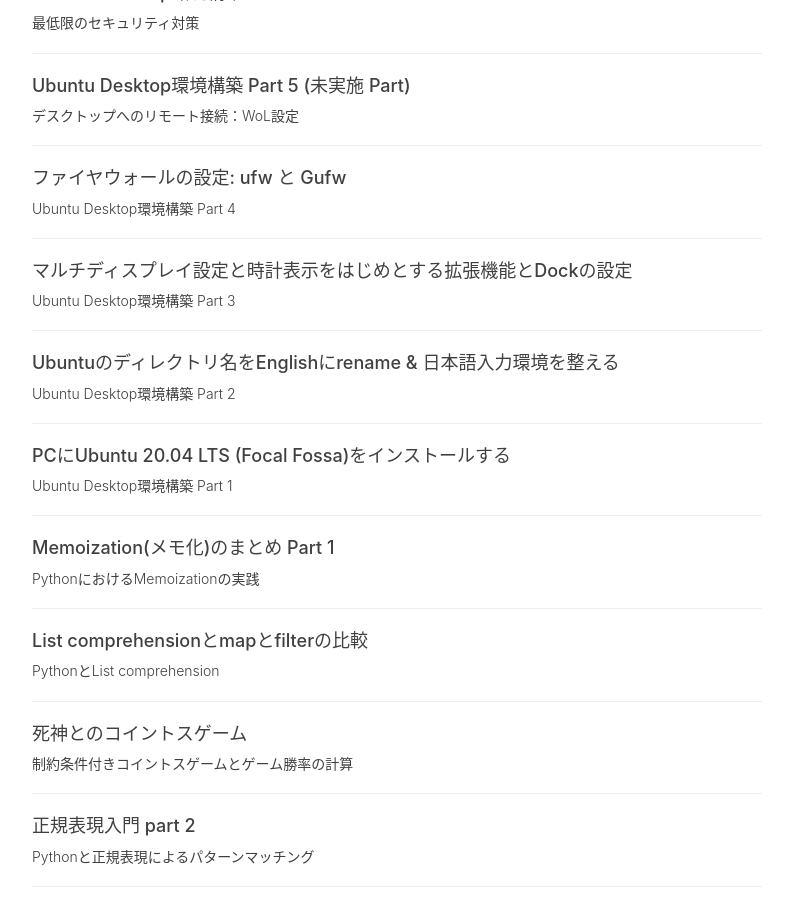
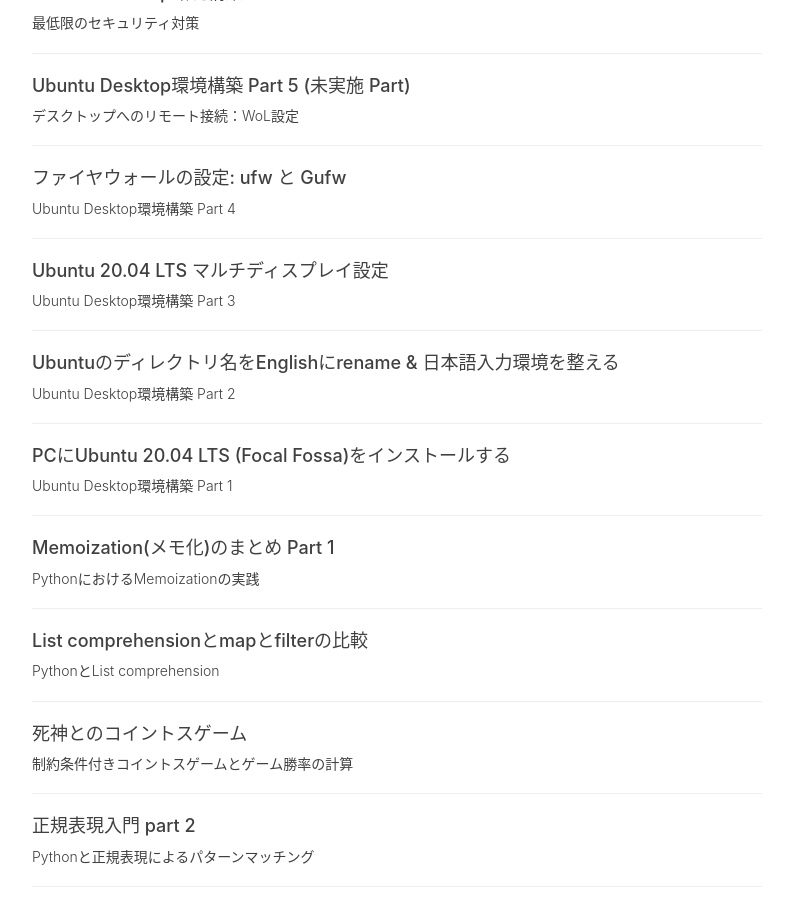
Before and after one commit to RyoNakagami/RyoNakagami.github.io, a Jekyll site: the page built from archive.html, in a window 1280 px wide and 900 px high, scrolled down 8681 px. Shown: the whole window, without its empty margins (253-1046 px from the left). Built offline with Jekyll 4.4.1, drawn with Linux system fonts in a browser that asks for light colours; nearby versions of some CDN libraries; comment, search, counter and statistics services are not loaded; part of the change alters nothing that is shown.

Commit message:
FIX POST 20201211 w.r.t x window system

````diff
--- a/_posts/2020-12-11-ubuntu-display.md
+++ b/_posts/2020-12-11-ubuntu-display.md
@@ -1,14 +1,13 @@
 ---
 layout: post
-title: "マルチディスプレイ設定と時計表示をはじめとする拡張機能とDockの設定"
+title: "Ubuntu 20.04 LTS マルチディスプレイ設定"
 subtitle: "Ubuntu Desktop環境構築 Part 3"
 author: "Ryo"
 header-img: "img/post-bg-rwd.jpg"
 header-mask: 0.4
 catelog: true
 mathjax: true
-uu_cnt: 200
-session_cnt: 1000
+revise_date: 2022-08-22
 tags:
 
 - Ubuntu 20.04 LTS
@@ -22,13 +21,14 @@ tags:
 <!-- DON'T EDIT THIS SECTION, INSTEAD RE-RUN doctoc TO UPDATE -->
 
 - [1. 今回設定する項目](#1-%E4%BB%8A%E5%9B%9E%E8%A8%AD%E5%AE%9A%E3%81%99%E3%82%8B%E9%A0%85%E7%9B%AE)
+  - [設定可能なモニター数の確認](#%E8%A8%AD%E5%AE%9A%E5%8F%AF%E8%83%BD%E3%81%AA%E3%83%A2%E3%83%8B%E3%82%BF%E3%83%BC%E6%95%B0%E3%81%AE%E7%A2%BA%E8%AA%8D)
 - [2. マルチディスプレイ設定](#2-%E3%83%9E%E3%83%AB%E3%83%81%E3%83%87%E3%82%A3%E3%82%B9%E3%83%97%E3%83%AC%E3%82%A4%E8%A8%AD%E5%AE%9A)
   - [Login後のマルチディスプレイ設定](#login%E5%BE%8C%E3%81%AE%E3%83%9E%E3%83%AB%E3%83%81%E3%83%87%E3%82%A3%E3%82%B9%E3%83%97%E3%83%AC%E3%82%A4%E8%A8%AD%E5%AE%9A)
   - [Login前のマルチディスプレイ設定](#login%E5%89%8D%E3%81%AE%E3%83%9E%E3%83%AB%E3%83%81%E3%83%87%E3%82%A3%E3%82%B9%E3%83%97%E3%83%AC%E3%82%A4%E8%A8%AD%E5%AE%9A)
 - [3. 時計表示を右寄せする](#3-%E6%99%82%E8%A8%88%E8%A1%A8%E7%A4%BA%E3%82%92%E5%8F%B3%E5%AF%84%E3%81%9B%E3%81%99%E3%82%8B)
   - [拡張機能のインストール](#%E6%8B%A1%E5%BC%B5%E6%A9%9F%E8%83%BD%E3%81%AE%E3%82%A4%E3%83%B3%E3%82%B9%E3%83%88%E3%83%BC%E3%83%AB)
-- [4. Removable Drive Menu](#4-removable-drive-menu)
-- [5. Dockの設定](#5-dock%E3%81%AE%E8%A8%AD%E5%AE%9A)
+- [4. Dockの設定](#4-dock%E3%81%AE%E8%A8%AD%E5%AE%9A)
+- [Appendix: xrandrコマンド](#appendix-xrandr%E3%82%B3%E3%83%9E%E3%83%B3%E3%83%89)
 - [References](#references)
 
 <!-- END doctoc generated TOC please keep comment here to allow auto update -->
@@ -41,10 +41,7 @@ tags:
 |Frippery Move Clock|時計表示設定, GNOME拡張機能|
 |Removable Drive Menu|外付けハードディスクやDVDなどのマウント／アンマウントを操作するためのGNOME Shell 拡張機能|
 
-> 環境
-
-
-```
+```zsh
 % lsb_release -a
 No LSB modules are available.
 Distributor ID: Ubuntu
@@ -55,6 +52,64 @@ Codename:       focal
 Linux 5.13.0-27-generic #29~20.04.1-Ubuntu SMP Fri Jan 14 00:32:30 UTC 2022 x86_64 x86_64 x86_64 GNU/Linux
 ```
 
+### 設定可能なモニター数の確認
+
+すでに設定済みの確認となってしまいますが, `xrandr` コマンドでシステムで利用可能な出力端子の名前 (VGA-1, HTMI-1, など)
+と各端子で利用できる解像度を確認できます.
+
+```zsh
+% xrandr
+Screen 0: minimum 8 x 8, current 4720 x 1920, maximum 32767 x 32767
+DVI-D-0 connected 1080x1920+3640+0 left (normal left inverted right x axis y axis) 531mm x 299mm
+   1920x1080     60.00*+  75.00    59.94    50.00
+   1680x1050     59.95
+   1600x1200     60.00
+   1440x900      59.89
+   1366x768      59.79
+   1280x1024     75.02    60.02
+   1280x960      60.00
+   1280x720      60.00    59.94    50.00
+   1152x864      75.00
+   1024x768      75.03    70.07    60.00
+   800x600       75.00    72.19    60.32    56.25
+   720x576       50.00
+   720x480       59.94
+   640x480       75.00    72.81    59.94    59.93
+HDMI-0 connected primary 2560x1440+1080+0 (normal left inverted right x axis y axis) 697mm x 393mm
+   2560x1440    143.97*+ 120.00    99.95    59.95
+   3840x2160     59.94
+   1920x1080    119.88    60.00    59.94
+   1680x1050     59.95
+   1440x900      59.89
+   1440x480      59.94
+   1280x1024     75.02    60.02
+   1280x960      60.00
+   1280x720     119.88    60.00    59.94
+   1152x864      75.00
+   1024x768      75.03    70.07    60.00
+   800x600       75.00    72.19    60.32    56.25
+   720x480       59.94
+   640x480       75.00    72.81    59.94    59.93
+DP-0 connected 1080x1920+0+0 right (normal left inverted right x axis y axis) 509mm x 286mm
+   1920x1080     60.00*+  59.94    50.00
+   1680x1050     59.95
+   1440x900      59.89
+   1440x576      50.00
+   1440x480      59.94
+   1280x1024     75.02    60.02
+   1280x960      60.00
+   1280x800      59.81
+   1280x720      60.00    59.94    50.00
+   1152x864      75.00
+   1024x768      75.03    70.07    60.00
+   800x600       75.00    72.19    60.32    56.25
+   720x576       50.00
+   720x480       59.94
+   640x480       75.00    59.94    59.93
+DP-1 disconnected (normal left inverted right x axis y axis)
+```
+
+
 ## 2. マルチディスプレイ設定
 
 Login前とLogin後の二つのディスプレイの設定の必要があります。
@@ -62,24 +117,34 @@ Login前とLogin後の二つのディスプレイの設定の必要がありま
 ### Login後のマルチディスプレイ設定
 
 1. `Settings`から`Display`をクリック。
-2. 好きなように設定する
-3. 保存
+2. 好きなように設定 & 保存する
 
-このモニターの設定は`~/.config/monitors.xml`に保存されている。
+このモニターの設定は`~/.config/monitors.xml`に保存されています.
+
+<img src='https://github.com/ryonakimageserver/omorikaizuka/blob/master/%E3%83%96%E3%83%AD%E3%82%B0%E7%94%A8/20201211-display-settings.png?raw=true'>
 
 ### Login前のマルチディスプレイ設定
 
-- この項目は`Login後のマルチディスプレイ設定`が完了してから実施してください。
+> REMARKS!!
 
-Login後のディスプレイ設定をLogin前の段階にも適用したい場合は追加の作業が必要となります。Ubuntu 20.04 LTSはGnomeベースなのでGnome用のディスプレイマネジャー`GDM3`ベースで話を進めます。
+この項目は`Login後のマルチディスプレイ設定`が完了してから実施してください。
 
-Login前のディスプレイ表示は`/var/lib/gdm3/.config/monitors.xml`にて設定することができます。GUI機能はまだ実装されていないので、こちらのファイルを直接編集する必要があります。Login後と同じ設定で良い場合は、次のコマンドで終了です。
+> 設定
 
-```
-$ cp ~/.config/monitors.xml /var/lib/gdm3/.config/monitors.xml
+Login後のディスプレイ設定をLogin前の段階にも適用したい場合は追加の作業が必要となります.
+Ubuntu 20.04 LTSはGnomeベースなのでGnome用のディスプレイマネジャー`GDM3`ベースで話を進めます.
+
+Login前のディスプレイ表示は`/var/lib/gdm3/.config/monitors.xml`にて設定することができます.
+GUI機能はまだ実装されていないので, こちらのファイルを直接編集する必要があります.
+
+Login後と同じ設定で良い場合は, 次のコマンドで終了です.
+
+```zsh
+% cp ~/.config/monitors.xml /var/lib/gdm3/.config/monitors.xml
 ```
 
-その後、`reboot`を実行して、設定が反映されているかどうか確認します。
+その後, `reboot`を実行して, 設定が反映されているかどうか確認し終了です.
+
 
 ## 3. 時計表示を右寄せする
 
@@ -93,15 +158,15 @@ Desktopの表示をいじりたい場合はGNOMEという「デスクトップ
 
 GNOME Shell と Webブラウザを結びつけるプログラム (chrome-gnome-shell) をインストールする必要があります。
 
-```
-$ sudo apt install -y chrome-gnome-shell
+```zsh
+% sudo apt install -y chrome-gnome-shell
 ```
 
 その後、拡張機能をインストール & rebootします。
 
-```
-$ sudo apt install gnome-shell-extensions
-$ reboot
+```zsh
+% sudo apt install gnome-shell-extensions
+% reboot
 ```
 
 次にFirefoxを立ち上げる。するとツールバーの右上に足跡マーク見たいのがあるのでそれをクリック。
@@ -111,15 +176,31 @@ $ reboot
 そして、`Frippery Move Clock`を検索してFrippery Move Clockをクリック。`OFF`となっているものを`ON`とすれば完了。
 
 
-## 4. Removable Drive Menu
-
-アイコンをクリックすると、マウントしているデバイスやパーティション一覧が表示されます。リストからデバイス名の選択でファイルマネージャで開く、矢印アイコンをクリックでアンマウントできます。
-
-<img src="https://github.com/ryonakimageserver/omorikaizuka/blob/master/linux/installer/20201211_removable_drive_menu.png?raw=true">
-
-## 5. Dockの設定
+## 4. Dockの設定
 
 Settings > Appearanceで設定可能。
+
+
+## Appendix: xrandrコマンド
+
+xrandr は RandR("Resize and Rotate") X Window System 拡張の公式設定ユーティリティです.
+xrandr を使うことで画面のサイズや向き、反転などを設定できます.
+
+
+HDMI-1について解像度とリフレッシュレートを設定する例は以下,
+
+```zsh
+% xrandr --output HDMI-1 --mode 1920x1080 --rate 60
+```
+
+> X Window Systemとは？
+
+そもそもですが, WindowsやMacのように, Window(GUI)を使ってファイルやアプリケーションを操作する機能をWindow Systemといいます.
+X Window Systemは, UNIX/Linux環境でGUIを利用するためのWindow Systemです.GNOMEやKDEといった総合デスクトップ環境(=ウィンドウマネージャーを含めた複数のツールの集まり)はX Window Systemをベースとしています.
+
+カーネルとユーザーのやり取りはUNIX/Linux環境ではシェルが基本ですが, X Window Systemもカーネルとユーザーのやり取りの仲介をしてくれるシステムです.
+
+<img src="https://github.com/ryonakimageserver/omorikaizuka/blob/master/%E3%83%96%E3%83%AD%E3%82%B0%E7%94%A8/20201211-xserver-xclient.png?raw=true">
 
 ## References
 
````
